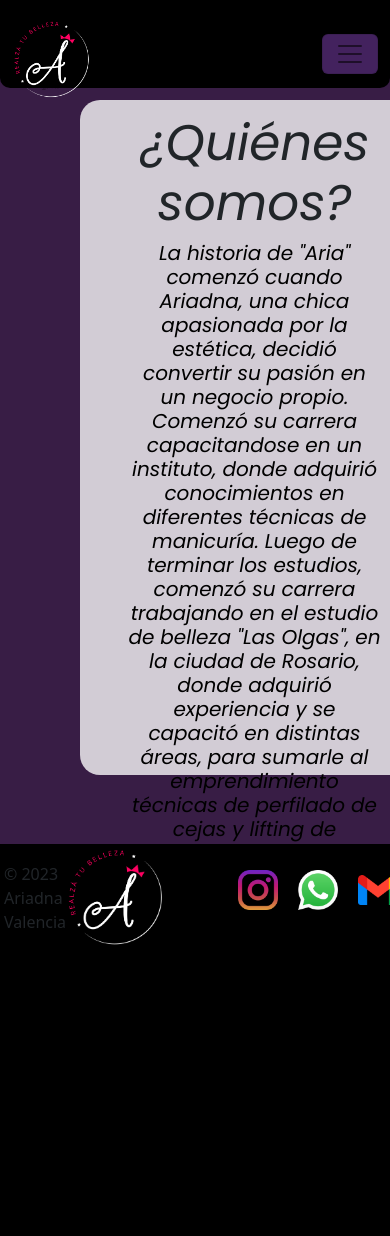
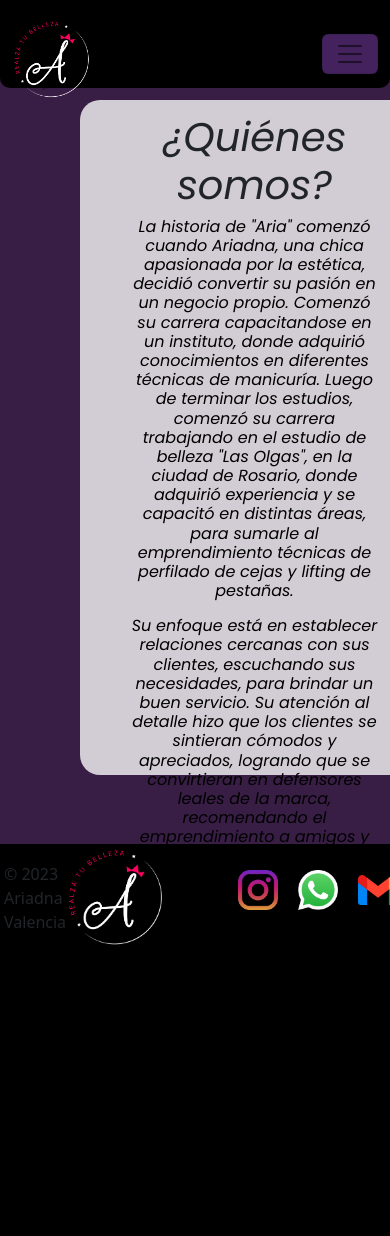
Before and after one commit to AriadnaValencia/PF-Valencia, a website: page pages/quienes-somos.html in a window 390 px wide. Shown: the top 1236 px of the page. After the commit the page ends 998 px from the top, so only its background shows below. Drawn offline with nearby package versions, Linux system fonts and the light colour scheme; a web font is replaced by a local one.

Commit message:
actualizaciones

```diff
--- a/CSS/style.css
+++ b/CSS/style.css
@@ -432,7 +432,7 @@ transform: rotate(360deg);
   padding-right: 18px;
 }
 .texto-info .titulo-qs {
-  font-size: 50px;
+  font-size: 4em;
   font-family: "Poppins", sans-serif;
   text-align: center;
   margin-top: 4%;
@@ -492,7 +492,19 @@ footer footer p {
   }
 }
 
+@media screen and (max-width: 768px){
+  .texto-info{
+    font-size: 10px;
+    text-align: center;
+    margin-bottom: 5%;
+  }
 
+  .texto-info h2{
+    font-size: 16px;
+    text-align: center;
+    margin-bottom: 5%;
+  }
+}
 
 
 
```
